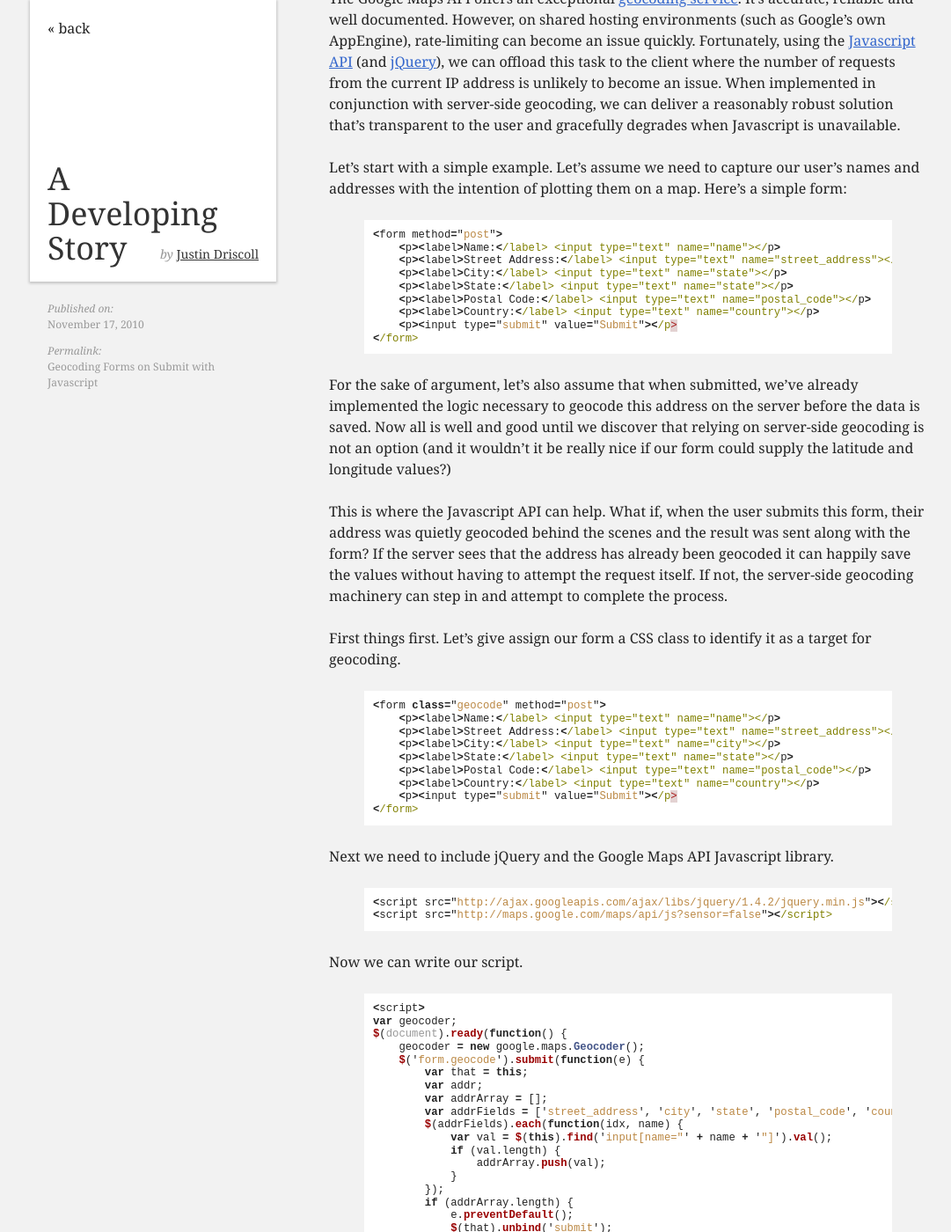
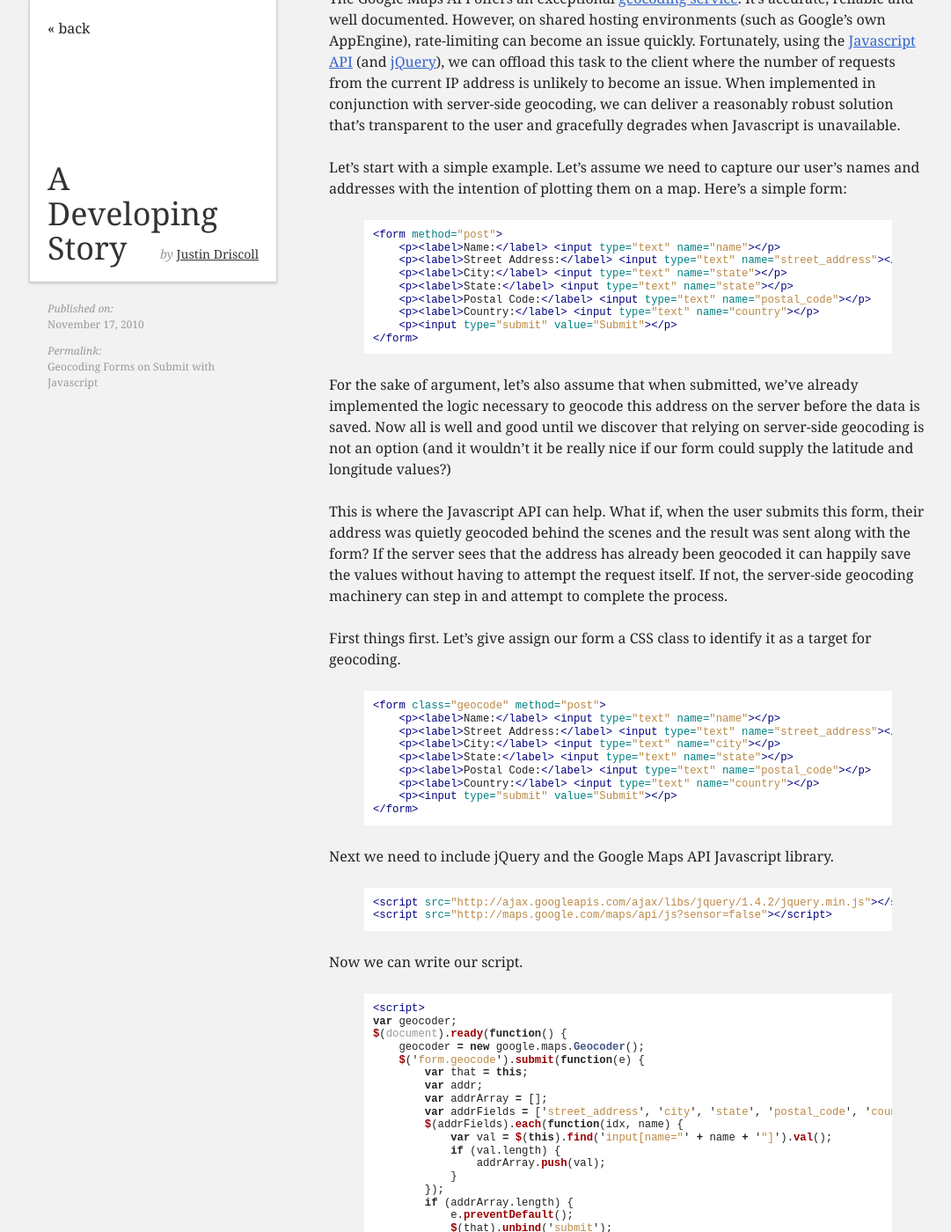
Before and after one commit to jdriscoll/jdriscoll.github.com, a Jekyll site: the page built from blog/_posts/2010-11-17-geocoding-forms-on-submit.html, in a window 1280 px wide and 1400 px high, scrolled down 200 px. Shown: the whole window at 88% size, without its empty margins (86-1167 px from the left). Built offline with Jekyll 4.4.1, drawn with Linux system fonts in a browser that asks for light colours; some of the changed lines change nothing that is shown; some of the changed text lies outside the part shown.

Commit message:
Fix highlight

```diff
--- a/blog/_posts/2010-11-17-geocoding-forms-on-submit.html
+++ b/blog/_posts/2010-11-17-geocoding-forms-on-submit.html
@@ -5,7 +5,7 @@
 ---
 <p>The Google Maps API offers an exceptional <a href="http://code.google.com/apis/maps/documentation/geocoding/index.html" target="_blank">geocoding service</a>. It’s accurate, reliable and well documented. However, on shared hosting environments (such as Google’s own AppEngine), rate-limiting can become an issue quickly. Fortunately, using the <a href="http://code.google.com/apis/maps/documentation/javascript/" target="_blank">Javascript API</a> (and <a href="http://jquery.com/" target="_blank">jQuery</a>), we can offload this task to the client where the number of requests from the current IP address is unlikely to become an issue. When implemented in conjunction with server-side geocoding, we can deliver a reasonably robust solution that’s transparent to the user and gracefully degrades when Javascript is unavailable.</p>
 <p>Let’s start with a simple example. Let’s assume we need to capture our user’s names and addresses with the intention of plotting them on a map. Here’s a simple form:</p>
-{% highlight javascript %}
+{% highlight html %}
 <form method="post">
     <p><label>Name:</label> <input type="text" name="name"></p>
     <p><label>Street Address:</label> <input type="text" name="street_address"></p>
@@ -19,7 +19,7 @@
 <p>For the sake of argument, let’s also assume that when submitted, we’ve already implemented the logic necessary to geocode this address on the server before the data is saved. Now all is well and good until we discover that relying on server-side geocoding is not an option (and it wouldn’t it be really nice if our form could supply the latitude and longitude values?)</p>
 <p>This is where the Javascript API can help. What if, when the user submits this form, their address was quietly geocoded behind the scenes and the result was sent along with the form? If the server sees that the address has already been geocoded it can happily save the values without having to attempt the request itself. If not, the server-side geocoding machinery can step in and attempt to complete the process.</p>
 <p>First things first. Let’s give assign our form a CSS class to identify it as a target for geocoding.</p>
-{% highlight javascript %}<form class="geocode" method="post">
+{% highlight html %}<form class="geocode" method="post">
     <p><label>Name:</label> <input type="text" name="name"></p>
     <p><label>Street Address:</label> <input type="text" name="street_address"></p>
     <p><label>City:</label> <input type="text" name="city"></p>
@@ -29,10 +29,10 @@
     <p><input type="submit" value="Submit"></p>
 </form>{% endhighlight %}
 <p>Next we need to include jQuery and the Google Maps API Javascript library.</p>
-{% highlight javascript %}<script src="http://ajax.googleapis.com/ajax/libs/jquery/1.4.2/jquery.min.js"></script>
+{% highlight html %}<script src="http://ajax.googleapis.com/ajax/libs/jquery/1.4.2/jquery.min.js"></script>
 <script src="http://maps.google.com/maps/api/js?sensor=false"></script>{% endhighlight %}
 <p>Now we can write our script.</p>
-{% highlight javascript %}<script>
+{% highlight html %}<script>
 var geocoder;
 $(document).ready(function() {
     geocoder = new google.maps.Geocoder();
@@ -65,14 +65,14 @@
 });
 </script>{% endhighlight %}
 <p>Let’s take a look at the important bits. First we declare a variable to hold our Geocoder object.</p>
-{% highlight javascript %}var geocoder;{% endhighlight %}
+{% highlight html %}var geocoder;{% endhighlight %}
 <p>After that, using jQuery, we assign a function to the submit event for all forms with the CSS class “Geocode”.</p>
-{% highlight javascript %}$('form.geocode').submit(function(e) {
+{% highlight html %}$('form.geocode').submit(function(e) {
     ...{% endhighlight %}
 <p>In the next line, we save the current object (this) to the local variable (that) so that we can access it from within our callback function later via a closure.</p>
-{% highlight javascript %}var that = this;{% endhighlight %}
+{% highlight html %}var that = this;{% endhighlight %}
 <p>The next few lines just build an array of address values (from our form) that we can assemble into a single string that the Geocoder will accept.</p>
-{% highlight javascript %}var addrArray = [];
+{% highlight html %}var addrArray = [];
 var addrFields = ['street_address', 'city', 'state', 'postal_code', 'country'];
 $(addrFields).each(function(idx, name) {
     var val = $(this).find('input[name="' + name + '"]').val();
@@ -81,11 +81,11 @@
     }
 });{% endhighlight %}
 <p>With that out of the way we first make sure we have something to geocode, and if so, call preventDefault to stop the form from being submitted.</p>
-{% highlight javascript %}e.preventDefault();{% endhighlight %}
+{% highlight html %}e.preventDefault();{% endhighlight %}
 <p>Next we remove the event handler from the form so that once geocoding is complete we can submit the form successfully without triggering our code again.</p>
-{% highlight javascript %}$(that).unbind('submit');{% endhighlight %}
+{% highlight html %}$(that).unbind('submit');{% endhighlight %}
 <p>This next bit is the callback function we’re going to pass to the Geocoder object that will be executed once our request is returned. This function first checks for a successful response, and if found, prepends a hidden field to our form containing the latitude and longitude information we received. Once the request has been returned, regardless of the result, we need to submit the form data by triggering the “submit” event on our form.</p>
-{% highlight javascript %}var onSuccess = function(results, status) {
+{% highlight html %}var onSuccess = function(results, status) {
     if (status == google.maps.GeocoderStatus.OK) {
         result = results[0].geometry.location;
         var point = result.lat() + ', ' + result.lng();
@@ -94,7 +94,7 @@
     $(that).trigger('submit');
 }{% endhighlight %}
 <p>Lastly, we assemble the address values into a single, comma separated string and pass this value and our callback function to the geocode method of our geocoder object.</p>
-{% highlight javascript %}addr = addrArray.join(', ');
+{% highlight html %}addr = addrArray.join(', ');
 geocoder.geocode({'address': addr}, onSuccess);{% endhighlight %}
 <p>Now we can stop relying on the server to do all our geocoding. Of course, if our request fails (or the user has Javascript disabled), the server can still pick up the slack in most cases.</p>
 <p>If you have any questions, comments or corrections you can find me on <a href="http://twitter.com/jdriscoll" target="_blank">Twitter</a>.</p>
```
